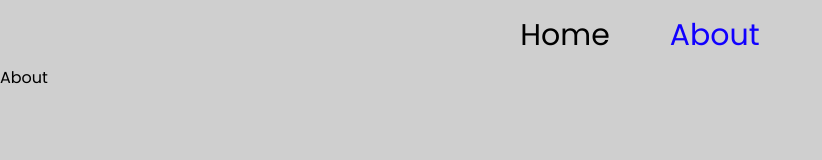
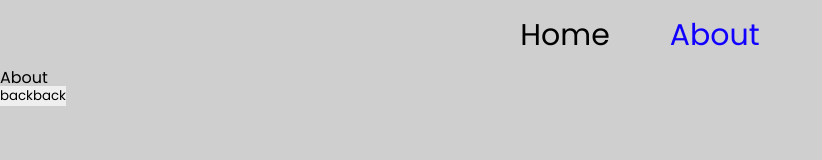
Before and after one commit to oltree/nextjs_typescript, a Next.js app: page /about in a window 1280 px wide. Shown: the top 160 px of the page, without its empty margins (0-822 px from the left). Built offline with nearby package versions, Linux system fonts and the light colour scheme; a web font is replaced by a local one.

Commit message:
Added page 404, Image and setting Image

```diff
--- a/src/pages/about.tsx
+++ b/src/pages/about.tsx
@@ -2,8 +2,18 @@ import { NextPage } from 'next';
 
 import Layout from '@/components/layout/Layout';
 
+import { useRouter } from 'next/router';
+
 const About: NextPage = () => {
-  return <Layout>About</Layout>;
+  const { push, replace } = useRouter();
+
+  return (
+    <Layout>
+      <h2>About</h2>
+      <button onClick={() => push('/')}>back</button>
+      <button onClick={() => replace('/')}>back</button>
+    </Layout>
+  );
 };
 
 export default About;
```
Also changed, not shown: src/pages/404.tsx (added, +22 -0 lines), public/404.png (added).
